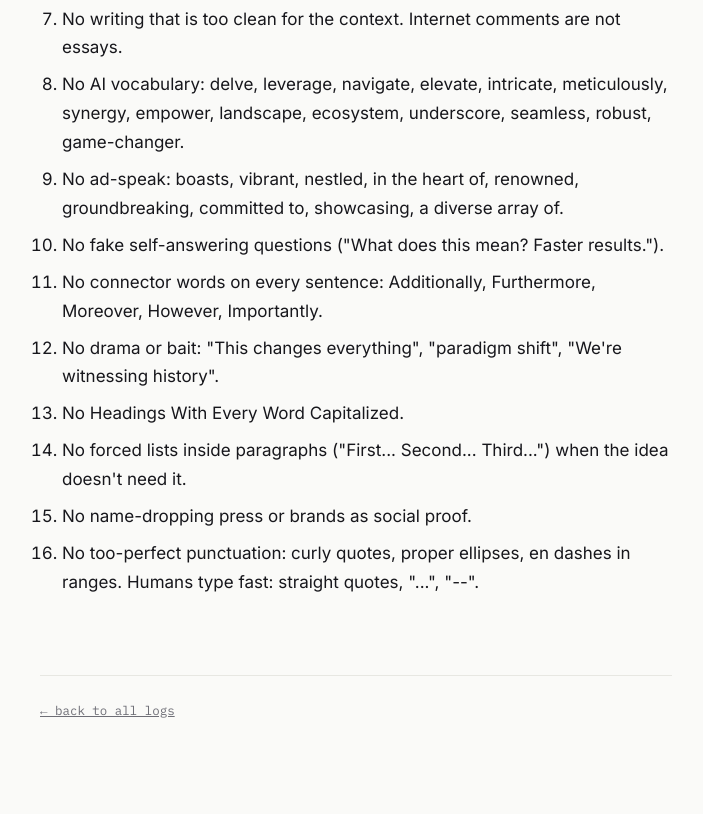
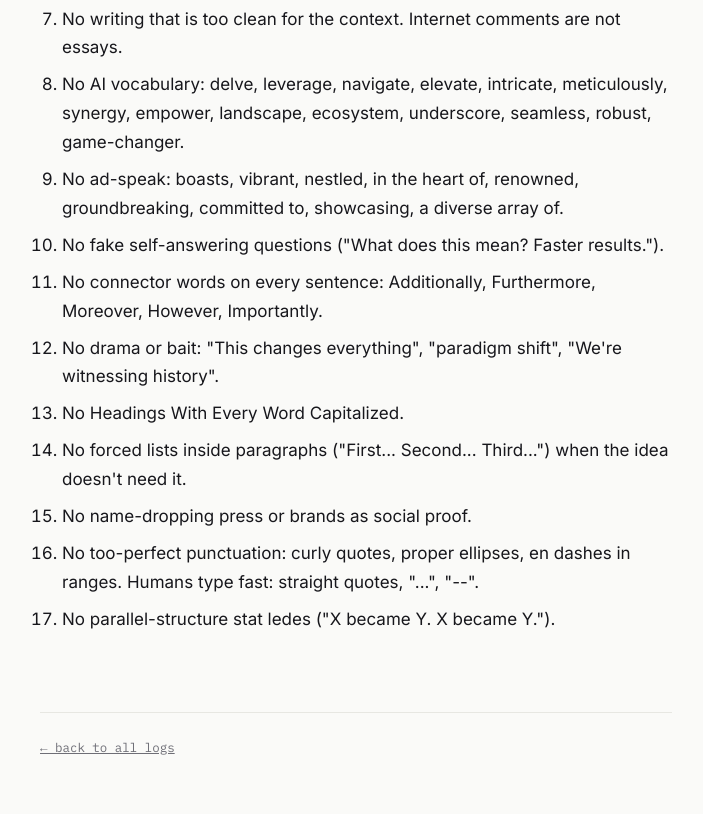
Before and after one commit to vibedatascience/documentation_ai, a plain HTML site: page posts/ai-slop-detection/index.html in a window 1280 px wide. Shown: the part 590-1404 px from the top of the page, without its empty margins (284-987 px from the left). Before the commit the page ends 1367 px from the top, so only its background shows below. Drawn offline with Linux system fonts and the light colour scheme.

Commit message:
slop rule 17: parallel-structure stat ledes

```diff
--- a/posts/ai-slop-detection/index.html
+++ b/posts/ai-slop-detection/index.html
@@ -67,6 +67,7 @@ footer a{color:var(--muted)}
   <li>No forced lists inside paragraphs ("First... Second... Third...") when the idea doesn't need it.</li>
   <li>No name-dropping press or brands as social proof.</li>
   <li>No too-perfect punctuation: curly quotes, proper ellipses, en dashes in ranges. Humans type fast: straight quotes, "...", "--".</li>
+  <li>No parallel-structure stat ledes ("X became Y. X became Y.").</li>
 </ol>
 </article>
 
```
